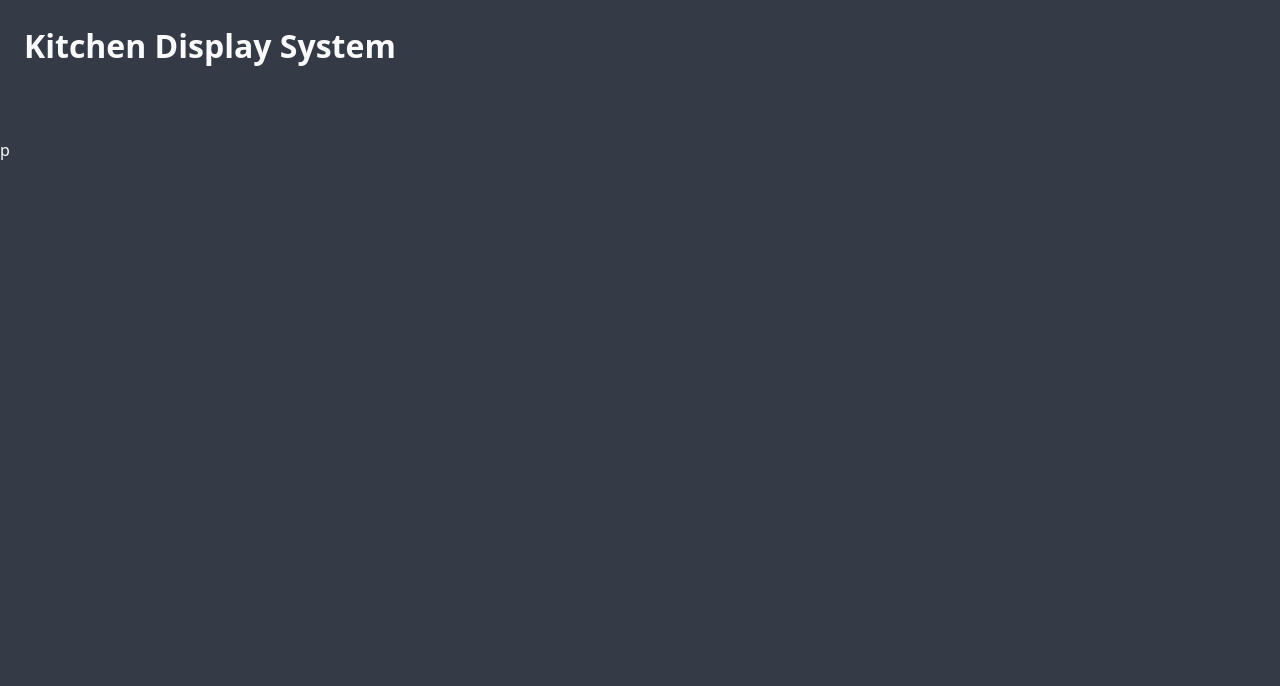
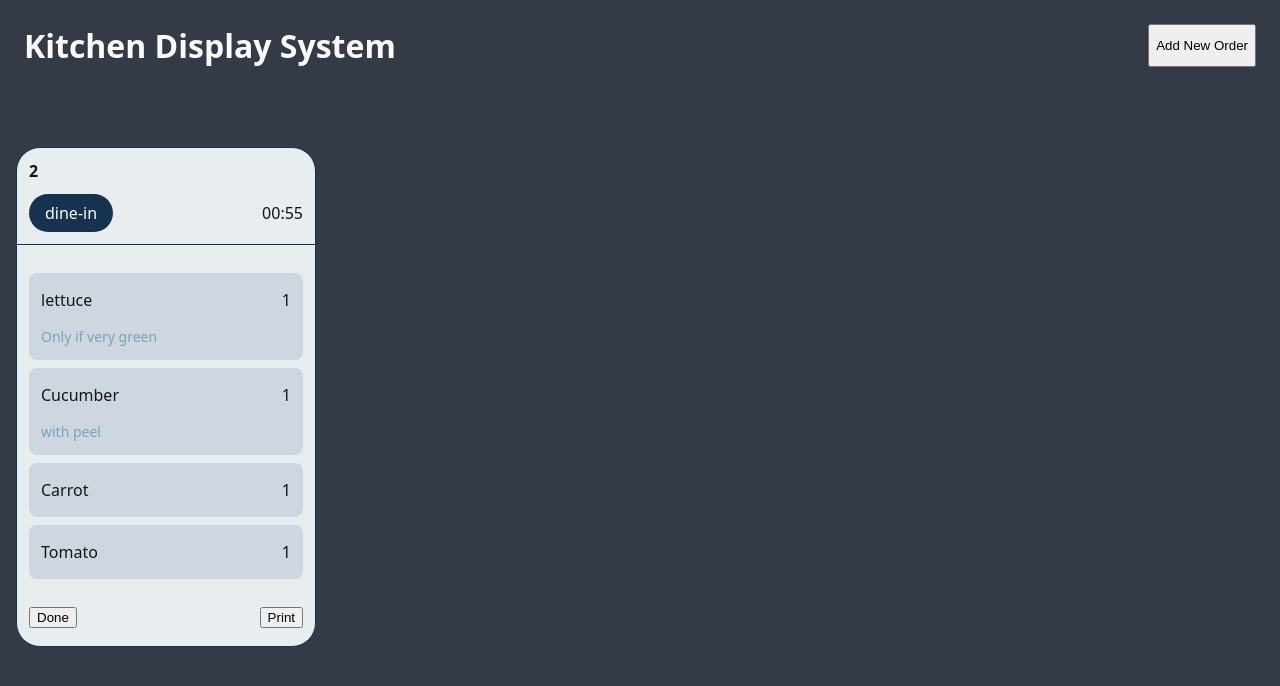
Before and after one commit to thomasjodt/kitchen-display-system, a React (Vite) app: page / in a window 1280 px wide. Shown: the top 686 px of the page. Built offline with nearby package versions, Linux system fonts and the light colour scheme.

Commit message:
feat(app): Create the main view

```diff
--- a/src/App.tsx
+++ b/src/App.tsx
@@ -1,26 +1,152 @@
 import { styled } from 'styled-components'
+import { /*  useDispatch, */ useSelector } from 'react-redux'
+
+import type { RootState } from '@/context'
+import { Card } from './components/ui/Card/Card'
+// import { add } from './context/slices'
+import React, { useState } from 'react'
+import { createPortal } from 'react-dom'
+import { Input } from './components/ui/Input'
+import { orderTypes } from '@/data'
+import { Select } from './components/ui'
+import type { Product } from './types'
+
 export const App: React.FC = function App () {
+  // const dispatch = useDispatch()
+  const { orders } = useSelector((state: RootState) => state.orders)
+  const [isDialogOpen, setIsDialogOpen] = useState(false)
+  const [products, setProducts] = useState<Product[]>([])
+
+  const [productName, setProductName] = useState<string | null>(null)
+  const handleProductName = (e: React.ChangeEvent<HTMLInputElement>): void => {
+    setProductName(e.target.value)
+  }
+
+  const handleSubmit = (e: React.FormEvent<HTMLFormElement>): void => {
+    e.preventDefault()
+    // Lógica
+    setIsDialogOpen(false)
+  }
+
+  const handleAddProducts = (productName: string | null): void => {
+    if (productName === null) return
+
+    const product: Product = {
+      isDone: false,
+      name: productName,
+      quantity: 1,
+      comment: ''
+    }
+
+    setProducts(p => [...p, product])
+    setProductName(null)
+  }
+
   return (
     <Wrapper>
-      <Title>Kitchen Display System</Title>
+      <Header>
+        <Title>Kitchen Display System</Title>
+        <button onClick={() => { setIsDialogOpen(true) }}>Add New Order</button>
+      </Header>
       <Container>
-        p
+        {
+          orders.map(order => (
+            <Card key={order.id} order={order} />
+          ))
+        }
       </Container>
+
+      {isDialogOpen && createPortal(
+        <Modal open={isDialogOpen}>
+          <header style={{ display: 'flex', justifyContent: 'space-between' }}>
+            <h2>Create an Order</h2>
+            <button onClick={() => { setIsDialogOpen(false) }}>X</button>
+          </header>
+
+          <form onSubmit={handleSubmit}>
+            <main style={{ display: 'grid', placeContent: 'stretch' }}>
+              <Input name='name' label='Nombre' placeholder='John Doe' />
+
+              <Select name='type' label='Tipo de entrega'>
+                <option value='' hidden>Tipo de Entrega</option>
+                {
+                  orderTypes.map(type => (
+
+                    <option key={type} value={type}>
+                      {type}
+                    </option>
+                  ))
+                }
+              </Select>
+
+              <div style={{ display: 'grid', gridTemplateColumns: '1fr auto', gap: 8, alignItems: 'center' }}>
+                <Input
+                  name='products'
+                  label='Productos'
+                  placeholder='Tomato'
+                  onChange={handleProductName}
+                  value={productName ?? ''}
+                />
+                <button style={{ height: '3.2em' }} type='button' onClick={() => { handleAddProducts(productName) }}>Add</button>
+              </div>
+
+              <div style={{ display: 'flex', gap: 8 }}>
+                {products.map(product => (
+                  <ProductChip key={product.name}>{product.name}</ProductChip>
+                ))}
+              </div>
+            </main>
+
+            <footer style={{ marginTop: 16 }}>
+              <button>Crear orden</button>
+            </footer>
+          </form>
+        </Modal>,
+        document.body
+      )}
     </Wrapper>
   )
 }
 
 const Wrapper = styled.main`
-  display: grid;
-  grid-template-rows: auto 1fr;
+  display: flex;
+  flex-direction: column;
+  gap: 8px;
   min-height: 100vh;
   color: #fafafa;
   background-color: #353A47;
 `
 const Title = styled.h1`
+`
+const Container = styled.section`
+  flex-grow: 1;
+  min-height: 100%;
+  display: flex;
+  gap: 8px;
+  padding-inline: 16px;
+  overflow-x: auto;
+`
+const Header = styled.header`
   padding: 24px;
   margin-bottom: 48px;
+  display: flex;
+  justify-content: space-between;
 `
-const Container = styled.section`
-  height: 100%;
+const Modal = styled.dialog`
+  position: absolute;
+  inset: 0;
+  margin: auto;
+  min-width: 500px;
+  border: transparent;
+  border-radius: 16px;
+  box-shadow: 0px 7px 29px 0px rgba(100, 100, 111, 0.2) ;
 `
+
+const ProductChip = styled.span`
+  border-radius: 999px;
+  background-color: rgba(31, 88, 148, 0.8);
+  color: white;
+  padding-block: 2px;
+  padding-inline: 8px;
+  font-size: 14px;
+`
```
